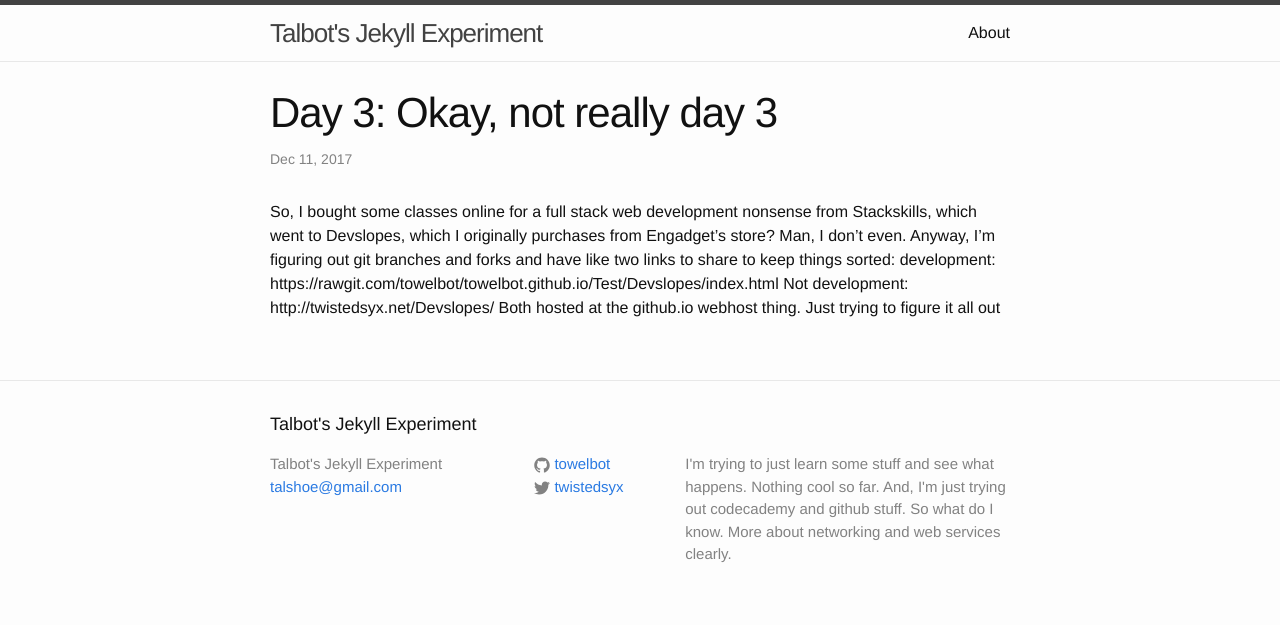
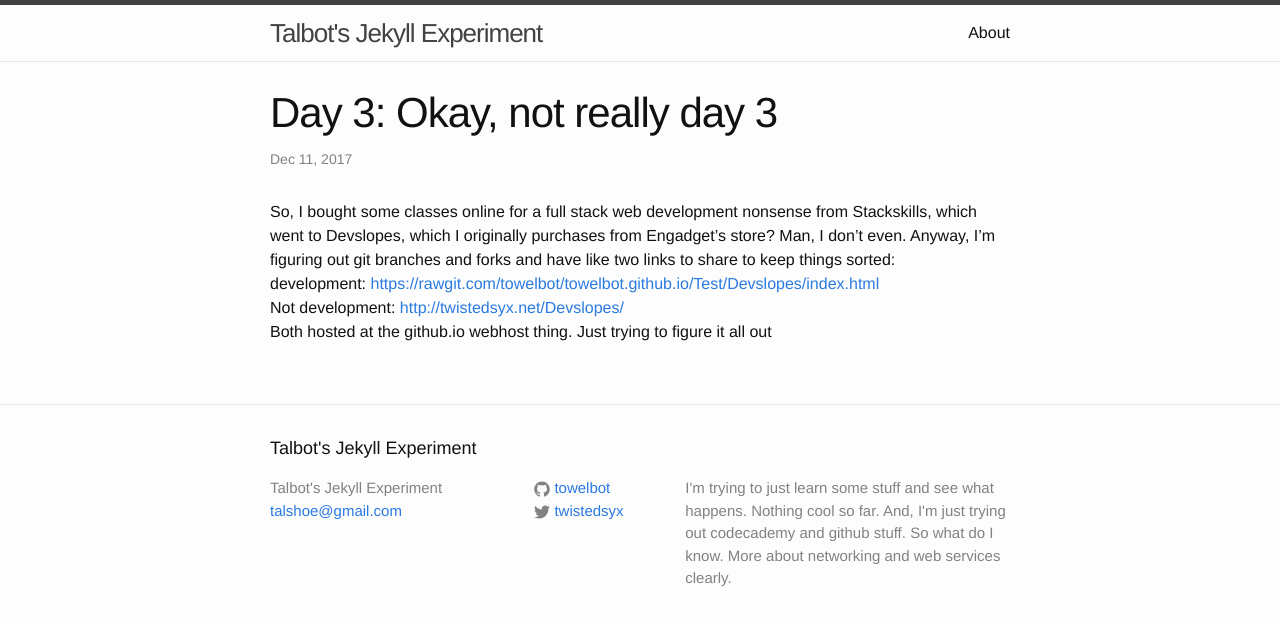
Before and after one commit to towelbot/towelbot.github.io, a Jekyll site: the page built from _posts/2017-12-11-Day3.markdown, in a window 1280 px wide. Shown: the top 625 px of the page. Built offline with Jekyll 4.4.1, drawn with Linux system fonts in a browser that asks for light colours.

Commit message:
added html to day3 post

```diff
--- a/_posts/2017-12-11-Day3.markdown
+++ b/_posts/2017-12-11-Day3.markdown
@@ -6,6 +6,9 @@
 ---
 So, I bought some classes online for a full stack web development nonsense from Stackskills, which went to Devslopes, which I originally purchases from Engadget's store? Man, I don't even.
 Anyway, I'm figuring out git branches and forks and have like two links to share to keep things sorted:
-development: https://rawgit.com/towelbot/towelbot.github.io/Test/Devslopes/index.html
-Not development: http://twistedsyx.net/Devslopes/
+<br>
+development: <a href="https://rawgit.com/towelbot/towelbot.github.io/Test/Devslopes/index.html">https://rawgit.com/towelbot/towelbot.github.io/Test/Devslopes/index.html</a>
+<br>
+Not development: <a href="http://twistedsyx.net/Devslopes/">http://twistedsyx.net/Devslopes/</a>
+<br>
 Both hosted at the github.io webhost thing. Just trying to figure it all out
```
